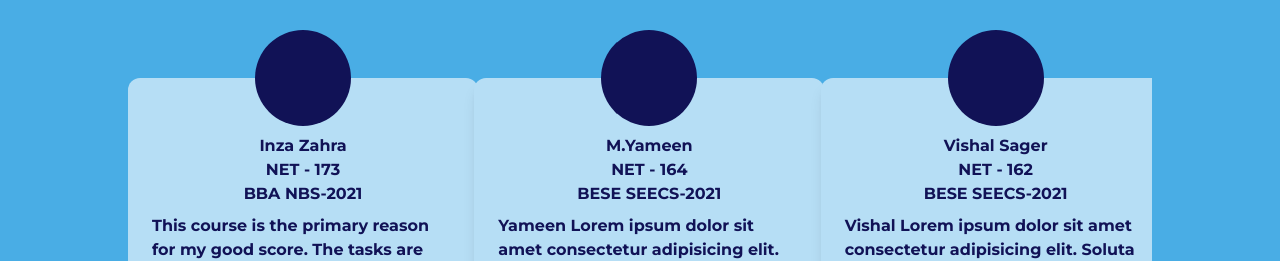
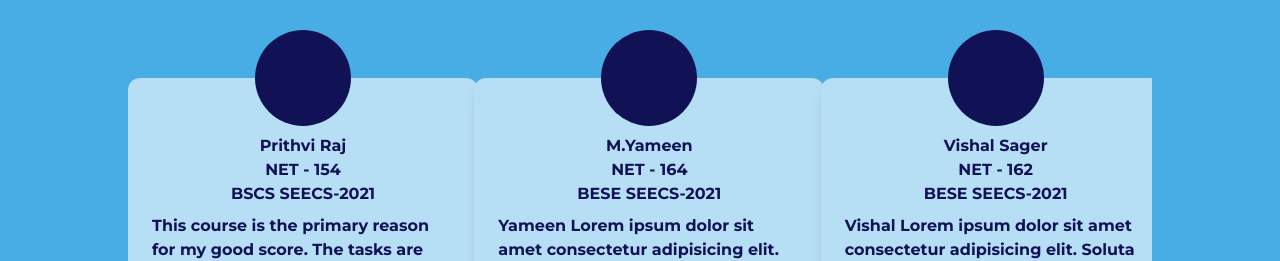
Before and after one commit to myameen123/nustrive-website, a Next.js app in the folder frontend/: page / in a window 1280 px wide. Shown: the part 2040-2301 px from the top of the page. Built offline with nearby package versions, Linux system fonts and the light colour scheme.

Commit message:
made some changes

```diff
--- a/frontend/app/(marketing)/_components/Navbar.jsx
+++ b/frontend/app/(marketing)/_components/Navbar.jsx
@@ -105,18 +105,18 @@ function Navbar() {
           </button>
         )}
         {toggleMenu && (
-          <div className="scale-up-center absolute top-16 right-0  shadow-xl bg-[#49ADE5] rounded">
+          <div className="scale-up-center absolute top-16 right-0  shadow-xl bg-[#111256] border rounded">
             <ul className="flex flex-col gap-2 py-6 px-14 text-xl font-bold w-60">
-              <li className=" border-b border-black mb-2">
+              <li className=" border-b  mb-2">
                 <Link href="/">Home</Link>
               </li>
-              <li className=" border-b mb-2 border-black">
+              <li className=" border-b mb-2">
+                <Link href="/calculator">Aggregate Calculator</Link>
+              </li>
+              <li className=" border-b mb-2">
                 <Link href="/mock-test">Mock Test</Link>
               </li>
-              <li className=" border-b mb-2 border-black">
-                <Link href="/calculator">Aggregate Calculator</Link>
-              </li>
-              <li className=" border-b mb-2 border-black">
+              <li className=" border-b mb-2">
                 <Link href="/contact-us">Contact Us</Link>
               </li>
             </ul>
--- a/frontend/app/(marketing)/_components/hero-section.jsx
+++ b/frontend/app/(marketing)/_components/hero-section.jsx
@@ -3,48 +3,7 @@ import React, { useState, useEffect } from "react";
 import HeroCard from "./hero-card";
 import { useInView } from "react-intersection-observer";
 import { Button } from "@/components/ui/button";
-const FeaturedStudents = [
-  {
-    id: 1,
-    name: "Inza Zahra",
-    netScore: 173,
-    enrolledIn: "BBA NBS-2021",
-    photo: "aa",
-    description: `Lorem ipsum dolor sit amet consectetur adipisicing elit. Soluta
-            veniam inventore tenetur dolorem asperiores possimus consectetur
-            voluptatibus recusandae omnis, assi jji masai ji.`,
-  },
-  {
-    id: 2,
-    name: "M.Yameen",
-    netScore: 164,
-    enrolledIn: "BESE SEECS-2021",
-    photo: "aa",
-    description: `Yameen Lorem ipsum dolor sit amet consectetur adipisicing elit. Soluta
-            veniam inventore tenetur dolorem asperiores possimus consectetur
-            voluptatibus recusandae omnis, assi jji masai ji.`,
-  },
-  {
-    id: 3,
-    name: "Vishal Sager",
-    netScore: 162,
-    enrolledIn: "BESE SEECS-2021",
-    photo: "aa",
-    description: `Vishal Lorem ipsum dolor sit amet consectetur adipisicing elit. Soluta
-            veniam inventore tenetur dolorem asperiores possimus consectetur
-            voluptatibus recusandae omnis, assi jji masai ji.`,
-  },
-  {
-    id: 3,
-    name: "Mehran",
-    netScore: 164,
-    enrolledIn: "BSCS SEECS-2021",
-    photo: "aa",
-    description: `Mehran Lorem ipsum dolor sit amet consectetur adipisicing elit. Soluta
-            veniam inventore tenetur dolorem asperiores possimus consectetur
-            voluptatibus recusandae omnis, assi jji masai ji.`,
-  },
-];
+import FeaturedStudents from "@/app/constants/header-testimonials";
 
 function HeroSection() {
   const [currentStudentIndex, setCurrentStudentIndex] = useState(0);
--- a/frontend/app/(marketing)/_components/testimonials.jsx
+++ b/frontend/app/(marketing)/_components/testimonials.jsx
@@ -12,46 +12,7 @@ import { FreeMode, Pagination } from "swiper/modules";
 import { MoveUpRight } from "lucide-react";
 import Testimonial from "./testimonial";
 import MainHeading from "./main-heading";
-const StudentTestimonials = [
-  {
-    id: 1,
-    name: "Inza Zahra",
-    netScore: 173,
-    enrolledIn: "BBA NBS-2021",
-    photo: "aa",
-    description: `This course is the primary reason for my good score. The tasks are split evenly and easy to digest Each task provides adequate knowledge without burdening the student. It was really difficult for me to make time for NET's preparation but the style of day to day tasks made the studying relatively uncomplicated The content of the course falls in line with what comes in the NET. In particular, I was worried about maths but the mathematical concepts are taught while keeping in mind the sort of question that can come for it. Moreover, the daily task questions and weekly tests evaluate your knowledge and whether you're making any progress. Mr. Shayan is also readily available in case you have trouble understanding a concept or are stuck on a question. Considering there are no proper academies or anything for the business social science test, this course is really helpful as well as easily accessible. I highly recommend it`,
-  },
-  {
-    id: 2,
-    name: "M.Yameen",
-    netScore: 164,
-    enrolledIn: "BESE SEECS-2021",
-    photo: "aa",
-    description: `Yameen Lorem ipsum dolor sit amet consectetur adipisicing elit. Soluta
-            veniam inventore tenetur dolorem asperiores possimus consectetur
-            voluptatibus recusandae omnis, assi jji masai ji. voluptatibus recusandae omnis, assi jji masai ji voluptatibus recusandae omnis, assi jji masai ji`,
-  },
-  {
-    id: 3,
-    name: "Vishal Sager",
-    netScore: 162,
-    enrolledIn: "BESE SEECS-2021",
-    photo: "aa",
-    description: `Vishal Lorem ipsum dolor sit amet consectetur adipisicing elit. Soluta
-            veniam inventore tenetur dolorem asperiores possimus consectetur
-            voluptatibus recusandae omnis, assi jji masai ji. voluptatibus recusandae omnis, assi jji masai ji voluptatibus recusandae omnis, assi jji masai ji`,
-  },
-  {
-    id: 4,
-    name: "Mehran",
-    netScore: 164,
-    enrolledIn: "BSCS SEECS-2021",
-    photo: "aa",
-    description: `Mehran Lorem ipsum dolor sit amet consectetur adipisicing elit. Soluta
-            veniam inventore tenetur dolorem asperiores possimus consectetur
-            voluptatibus recusandae omnis, assi jji masai ji. voluptatibus recusandae omnis, assi jji masai ji voluptatibus recusandae omnis, assi jji masai ji`,
-  },
-];
+import StudentTestimonials from "@/app/constants/testimonials";
 
 const Testimonials = () => {
   return (
--- /dev/null
+++ b/frontend/app/constants/header-testimonials.js
@@ -0,0 +1,43 @@
+const FeaturedStudents = [
+  {
+    id: 1,
+    name: "Prithvi Raj",
+    netScore: 154,
+    enrolledIn: "BSCS SEECS-2021",
+    photo: "aa",
+    description: `Lorem ipsum dolor sit amet consectetur adipisicing elit. Soluta
+            veniam inventore tenetur dolorem asperiores possimus consectetur
+            voluptatibus recusandae omnis, assi jji masai ji.`,
+  },
+  {
+    id: 2,
+    name: "M.Yameen",
+    netScore: 164,
+    enrolledIn: "BESE SEECS-2021",
+    photo: "aa",
+    description: `Yameen Lorem ipsum dolor sit amet consectetur adipisicing elit. Soluta
+            veniam inventore tenetur dolorem asperiores possimus consectetur
+            voluptatibus recusandae omnis, assi jji masai ji.`,
+  },
+  {
+    id: 3,
+    name: "Vishal Sager",
+    netScore: 162,
+    enrolledIn: "BESE SEECS-2021",
+    photo: "aa",
+    description: `Vishal Lorem ipsum dolor sit amet consectetur adipisicing elit. Soluta
+            veniam inventore tenetur dolorem asperiores possimus consectetur
+            voluptatibus recusandae omnis, assi jji masai ji.`,
+  },
+  {
+    id: 3,
+    name: "Mehran",
+    netScore: 164,
+    enrolledIn: "BSCS SEECS-2021",
+    photo: "aa",
+    description: `Mehran Lorem ipsum dolor sit amet consectetur adipisicing elit. Soluta
+            veniam inventore tenetur dolorem asperiores possimus consectetur
+            voluptatibus recusandae omnis, assi jji masai ji.`,
+  },
+];
+export default FeaturedStudents;
--- /dev/null
+++ b/frontend/app/constants/testimonials.js
@@ -0,0 +1,44 @@
+import { ST } from "next/dist/shared/lib/utils";
+
+const StudentTestimonials = [
+  {
+    id: 1,
+    name: "Prithvi Raj",
+    netScore: 154,
+    enrolledIn: "BSCS SEECS-2021",
+    photo: "aa",
+    description: `This course is the primary reason for my good score. The tasks are split evenly and easy to digest Each task provides adequate knowledge without burdening the student. It was really difficult for me to make time for NET's preparation but the style of day to day tasks made the studying relatively uncomplicated The content of the course falls in line with what comes in the NET. In particular, I was worried about maths but the mathematical concepts are taught while keeping in mind the sort of question that can come for it. Moreover, the daily task questions and weekly tests evaluate your knowledge and whether you're making any progress. Mr. Shayan is also readily available in case you have trouble understanding a concept or are stuck on a question. Considering there are no proper academies or anything for the business social science test, this course is really helpful as well as easily accessible. I highly recommend it`,
+  },
+  {
+    id: 2,
+    name: "M.Yameen",
+    netScore: 164,
+    enrolledIn: "BESE SEECS-2021",
+    photo: "aa",
+    description: `Yameen Lorem ipsum dolor sit amet consectetur adipisicing elit. Soluta
+            veniam inventore tenetur dolorem asperiores possimus consectetur
+            voluptatibus recusandae omnis, assi jji masai ji. voluptatibus recusandae omnis, assi jji masai ji voluptatibus recusandae omnis, assi jji masai ji`,
+  },
+  {
+    id: 3,
+    name: "Vishal Sager",
+    netScore: 162,
+    enrolledIn: "BESE SEECS-2021",
+    photo: "aa",
+    description: `Vishal Lorem ipsum dolor sit amet consectetur adipisicing elit. Soluta
+            veniam inventore tenetur dolorem asperiores possimus consectetur
+            voluptatibus recusandae omnis, assi jji masai ji. voluptatibus recusandae omnis, assi jji masai ji voluptatibus recusandae omnis, assi jji masai ji`,
+  },
+  {
+    id: 4,
+    name: "Mehran",
+    netScore: 164,
+    enrolledIn: "BSCS SEECS-2021",
+    photo: "aa",
+    description: `Mehran Lorem ipsum dolor sit amet consectetur adipisicing elit. Soluta
+            veniam inventore tenetur dolorem asperiores possimus consectetur
+            voluptatibus recusandae omnis, assi jji masai ji. voluptatibus recusandae omnis, assi jji masai ji voluptatibus recusandae omnis, assi jji masai ji`,
+  },
+];
+
+export default StudentTestimonials;
```
